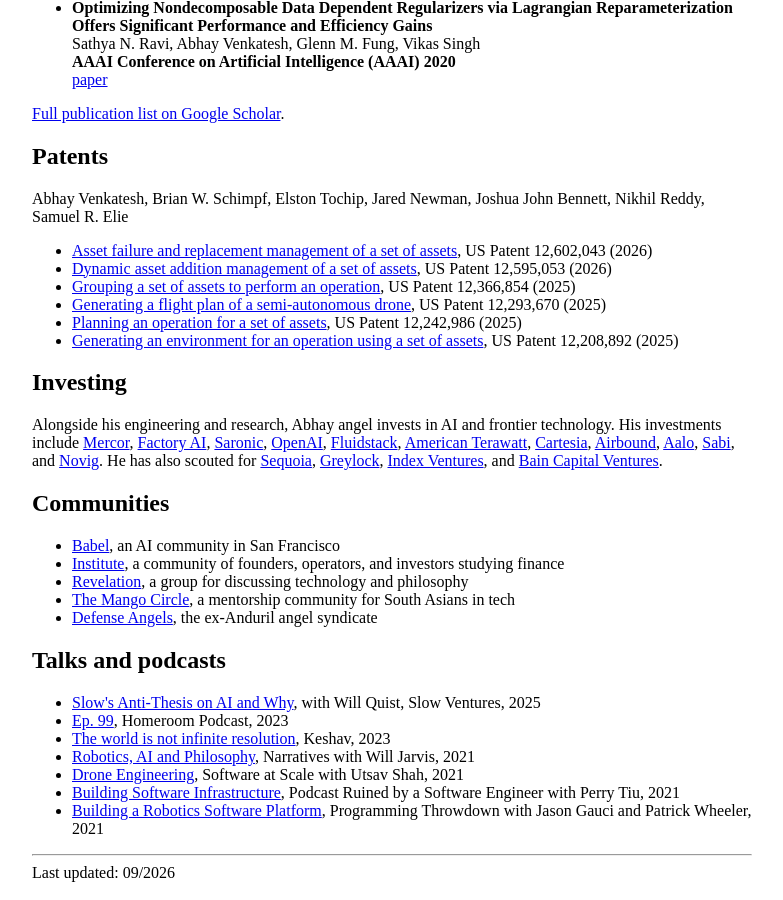
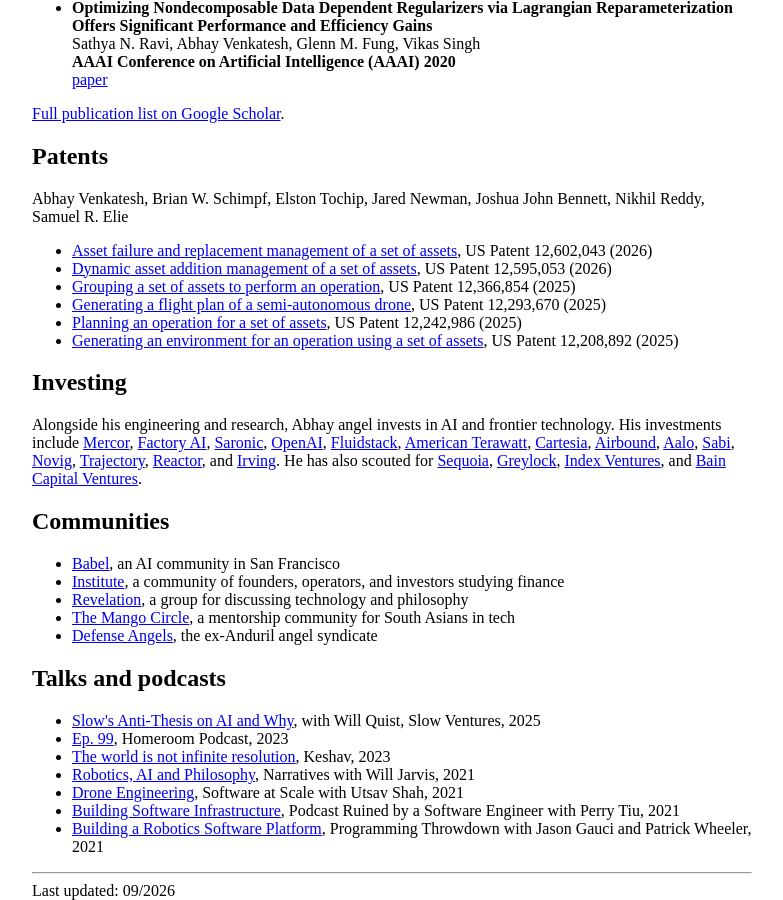
Before and after one commit to abhay-venkatesh/abhay-venkatesh.github.io, a Jekyll site: the page built from _pages/about.md, in a window 1280 px wide and 900 px high, scrolled down 1292 px. Shown: the whole window, without its empty margins (248-1031 px from the left). Built offline with Jekyll 4.4.1, drawn with Linux system fonts in a browser that asks for light colours.

Commit message:
Add Trajectory, Reactor, and Irving to the Investing section

```diff
--- a/_pages/about.md
+++ b/_pages/about.md
@@ -90,7 +90,7 @@
 
 <h2 id="investing"><a class="section-link" href="#investing" title="Link to Investing">Investing</a></h2>
 
-Alongside his engineering and research, Abhay angel invests in AI and frontier technology. His investments include [Mercor](https://www.mercor.com/), [Factory AI](https://factory.com/), [Saronic](https://www.saronic.com/), [OpenAI](https://openai.com/), [Fluidstack](https://fluidstack.io/), [American Terawatt](https://www.americanterawatt.com/), [Cartesia](https://cartesia.ai/), [Airbound](https://www.airbound.com/), [Aalo](https://aalo.com/), [Sabi](https://sabi.com/), and [Novig](https://novig.com/). He has also scouted for [Sequoia](https://sequoiacap.com/), [Greylock](https://greylock.com/), [Index Ventures](https://www.indexventures.com/), and [Bain Capital Ventures](https://baincapitalventures.com/).
+Alongside his engineering and research, Abhay angel invests in AI and frontier technology. His investments include [Mercor](https://www.mercor.com/), [Factory AI](https://factory.com/), [Saronic](https://www.saronic.com/), [OpenAI](https://openai.com/), [Fluidstack](https://fluidstack.io/), [American Terawatt](https://www.americanterawatt.com/), [Cartesia](https://cartesia.ai/), [Airbound](https://www.airbound.com/), [Aalo](https://aalo.com/), [Sabi](https://sabi.com/), [Novig](https://novig.com/), [Trajectory](https://www.trajectory.ai/), [Reactor](https://www.reactor.inc/), and [Irving](https://irving.ai/). He has also scouted for [Sequoia](https://sequoiacap.com/), [Greylock](https://greylock.com/), [Index Ventures](https://www.indexventures.com/), and [Bain Capital Ventures](https://baincapitalventures.com/).
 
 <h2 id="communities"><a class="section-link" href="#communities" title="Link to Communities">Communities</a></h2>
 <ul>
```
